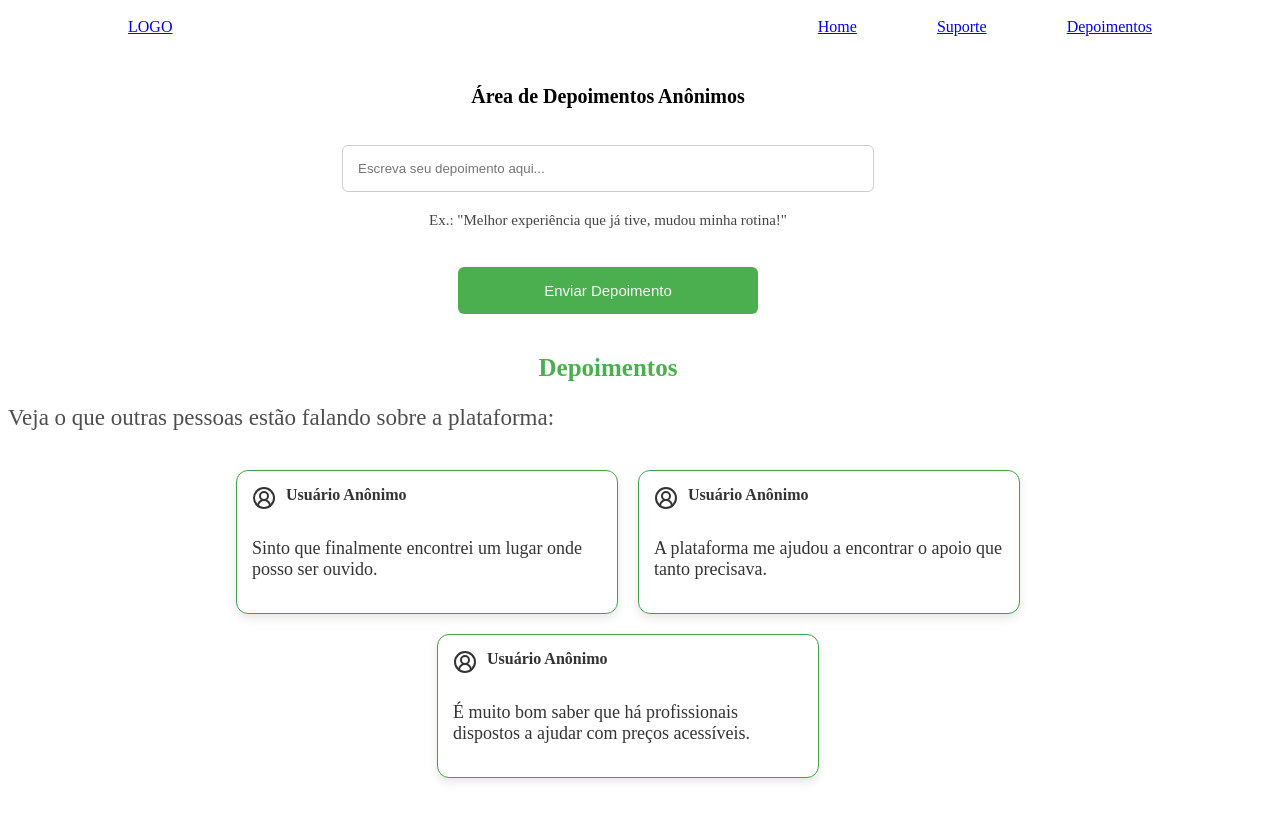
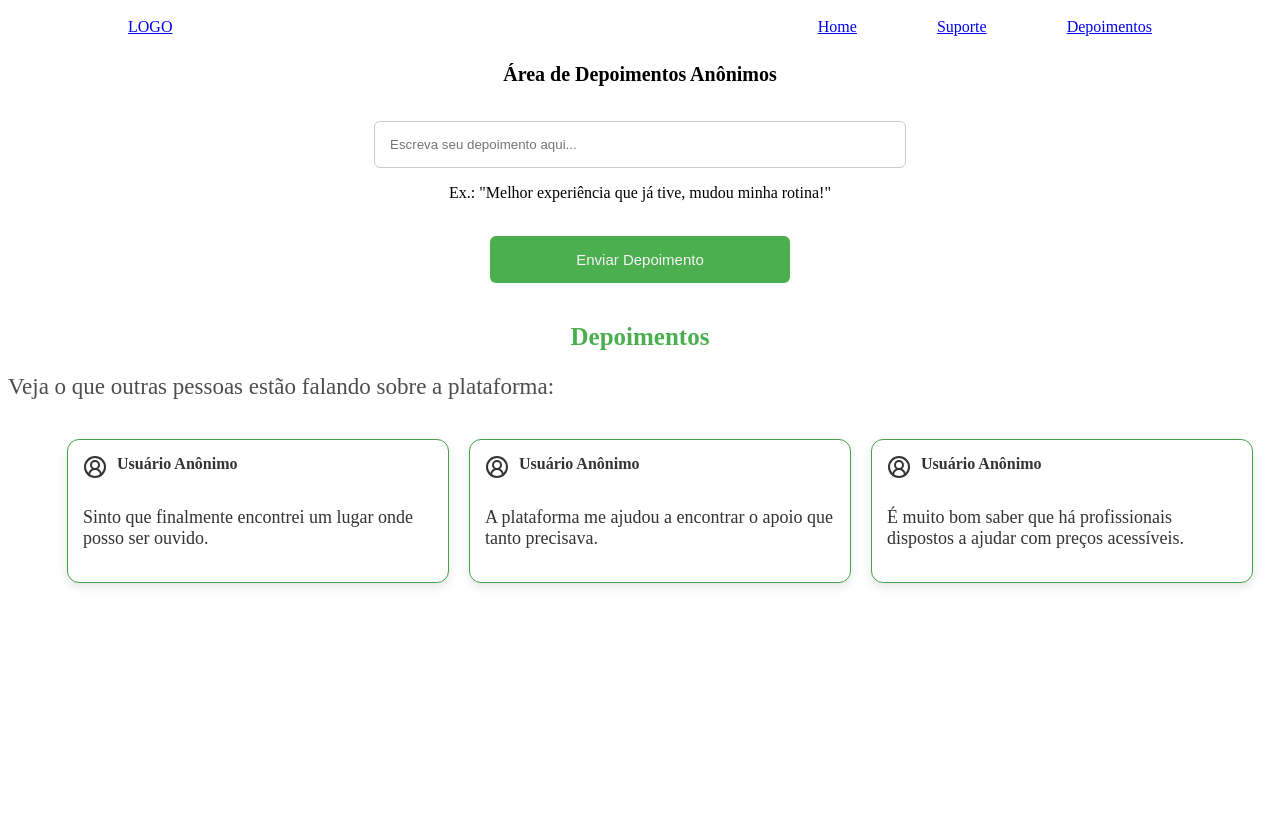
Before and after one commit to joaomacaoli/mind-support, a React (Vite) app: page /anonymousTestimonial in a window 1280 px wide. Shown: the top 820 px of the page. Built offline with nearby package versions, Linux system fonts and the light colour scheme.

Commit message:
formatando documento e alterando os nome das classname

```diff
--- a/src/pages/AnonymousTestimonialsArea/index.jsx
+++ b/src/pages/AnonymousTestimonialsArea/index.jsx
@@ -58,12 +58,13 @@ const Testimonials = () => {
   };
 
   return (
-    <div className="container">
-      <div className="header">
+    <div className="all-container" id="all-container">
+      <div className="testimonials-container">
+        <div className="header-testimonials">
           <h2>Área de Depoimentos Anônimos</h2>
         </div>
 
-      <div className="container-form">
+        <div className="container-form-testimonials">
           <form onSubmit={handleSubmit} className="testimonials-form">
             <input
               type="text"
@@ -74,8 +75,9 @@ const Testimonials = () => {
                 isSubmitted && depoimento.trim() === "" ? "invalid" : ""
               }`}
             />
-          <p>
-            Ex.: &quot;Melhor experiência que já tive, mudou minha rotina!&quot;
+            <p className="testimonials-instructions">
+              Ex.: &quot;Melhor experiência que já tive, mudou minha
+              rotina!&quot;
             </p>
             <br />
             <button type="submit" className="testimonials-btn">
@@ -86,12 +88,15 @@ const Testimonials = () => {
 
         <div className="testimonials-show">
           <div className="testimonials-text">
-          <h2>Depoimentos</h2>
-          <p>Veja o que outras pessoas estão falando sobre a plataforma:</p>
+            <h2 className="testimonials-title">Depoimentos</h2>
+            <p className="testimonials-description">
+              Veja o que outras pessoas estão falando sobre a plataforma:
+            </p>
           </div>
 
           <div className="testimonials-list">
             {listaDepoimentos.length > 0 ? (
+
               <ul className="testimonials-ul">
                 {listaDepoimentos.map((item, index) => (
                   <li key={index} className="testimonials-li">
@@ -144,6 +149,7 @@ const Testimonials = () => {
           </div>
         </div>
       </div>
+    </div>
   );
 };
 
```
Lines whose indentation alone changed are shown as unchanged.
